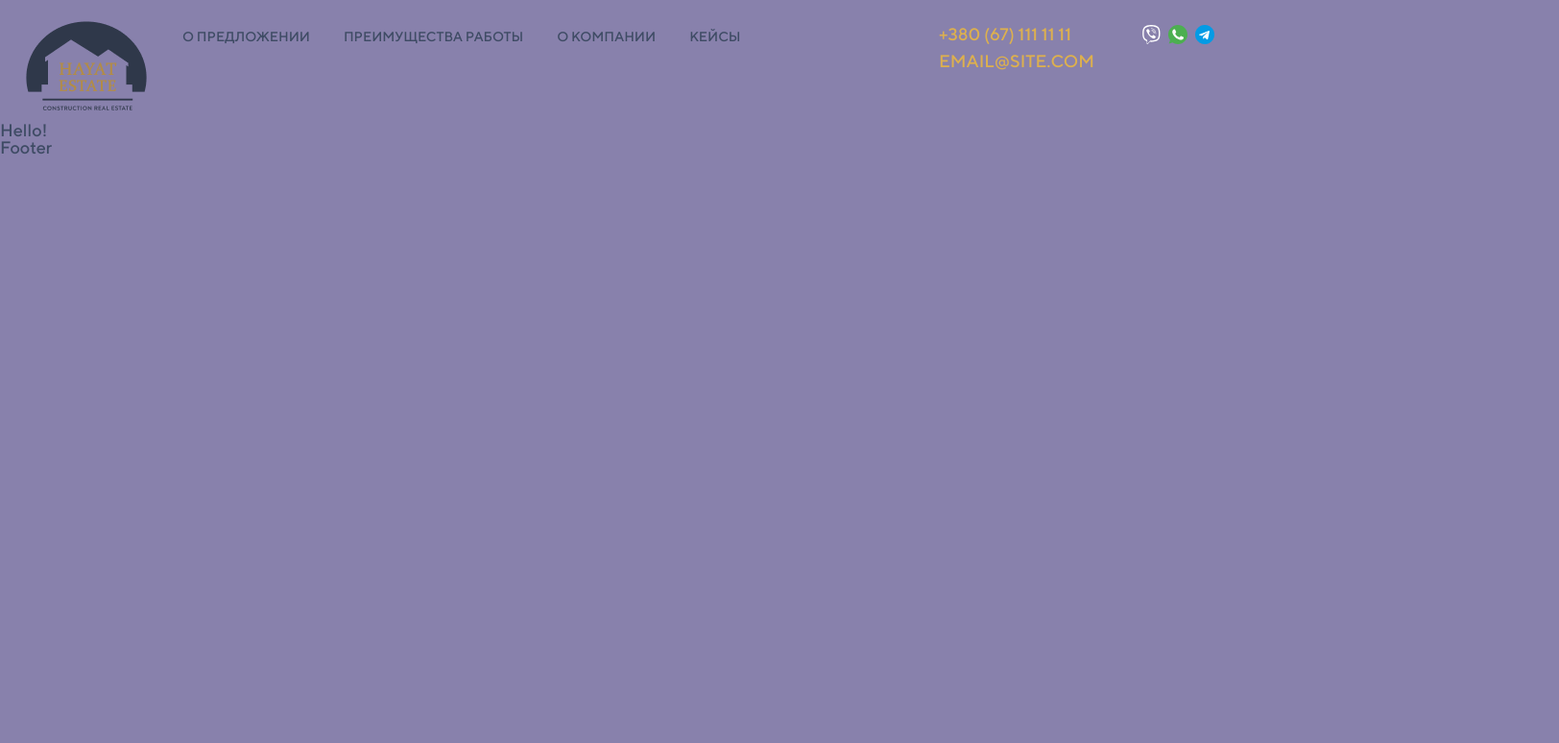
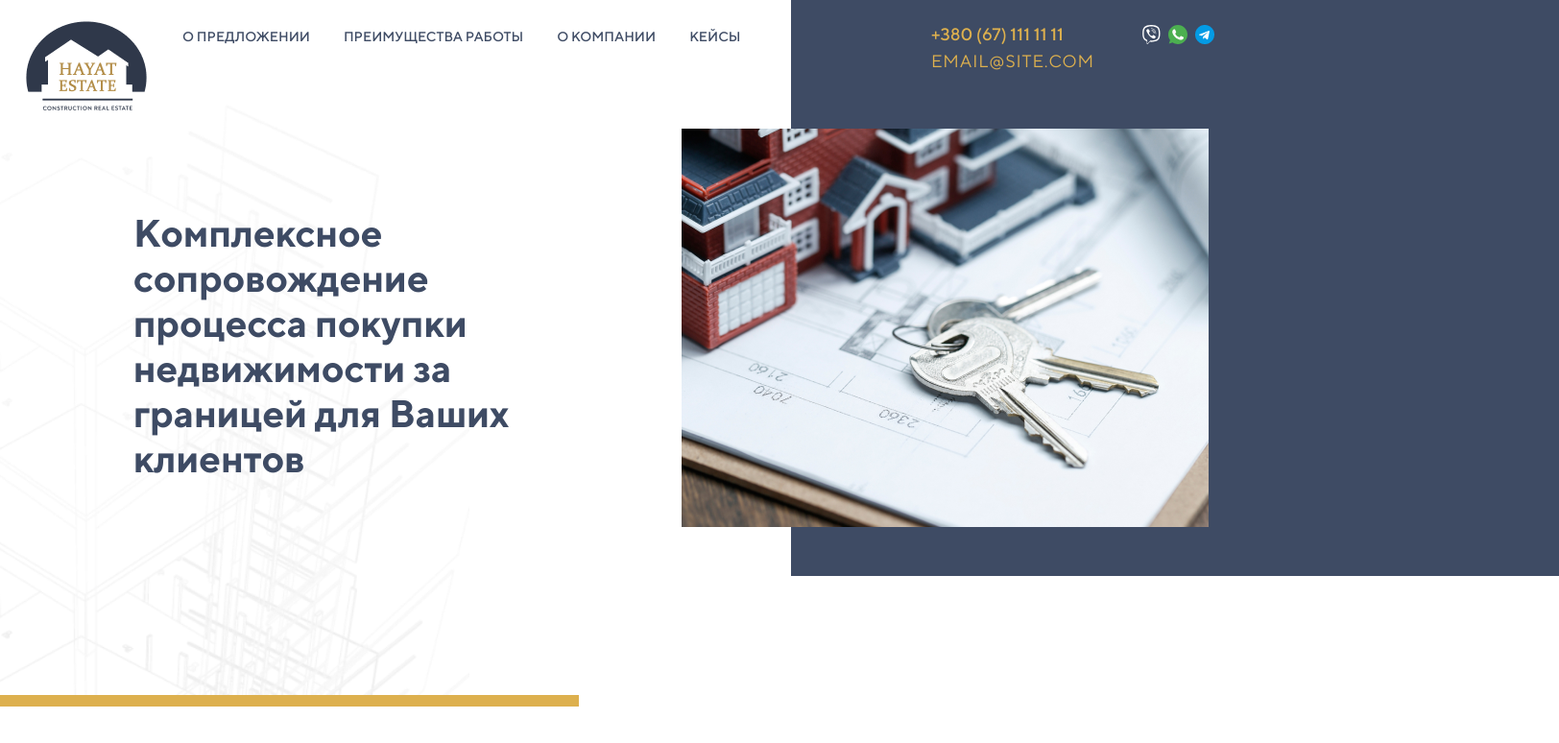
Before and after one commit to yaborodinov/TerraPromo, a website: page src/index.html in a window 1280 px wide. Shown: the whole page at 96% size, 1624 px wide, since content can reach past the window. Drawn offline with nearby package versions, Linux system fonts and the light colour scheme; files that its build step writes are made by us from their sources; files whose address does not match are found by name.

Commit message:
верстка на позишн абсолют. буду переделывать

```diff
--- /dev/null
+++ b/src/assets/scss/blocks/footer.scss
@@ -0,0 +1,6 @@
+.footer{
+    width: 60.3rem;
+    height: 1.2rem;
+    background-color: $secondary;
+    margin-top: -1.2rem;
+}
--- a/src/assets/scss/blocks/header.scss
+++ b/src/assets/scss/blocks/header.scss
@@ -28,5 +28,6 @@
     & .nav{
         display: block;
         padding-right: 5rem;
-    }
+    };
+
 }
--- a/src/assets/scss/blocks/nav.scss
+++ b/src/assets/scss/blocks/nav.scss
@@ -5,6 +5,8 @@
         display: block;
     }
 }
+
+
 
 
 .nav__link{
@@ -19,7 +21,10 @@
         font-size: 1.8rem;
         line-height: 21px;
         color: $secondary;
-
+    }
+    &--thin{
+        font-weight: 400;
+        letter-spacing: 0.05em;
     }
     &:hover{
         color: $secondary;
--- /dev/null
+++ b/src/assets/scss/blocks/section.scss
@@ -0,0 +1,64 @@
+.section{
+    margin-top: 0.7rem;
+    margin-bottom: 18.7rem;
+    display: flex;
+    position: relative;
+}
+.section__title-block{
+    width: 50%;
+    margin-top: 8.5rem;
+}
+.section__title{
+    display: block;
+
+    margin-left: 12.4rem;
+    max-width: 43.7rem;
+    font-size: 4rem;
+    line-height: 47px;
+    letter-spacing: 0.05;
+    font-weight: 700;
+    color: $primary;
+}
+.section__title-bg{
+    width: 85.6rem;
+    height: 75.6rem;
+    overflow: hidden;
+    position: absolute;
+    top: -15.5rem;
+    left: -38.2rem;
+    z-index: -10;
+    img{
+        width: 100%;
+        height: auto;
+    }
+}
+
+.section__about-block{
+    width: 50%;
+    margin-right: 0.6rem;
+    display: flex;
+    justify-content: flex-end;
+    position: relative;
+}
+
+.section__about-image{
+    max-width: 54.9rem;
+
+
+}
+.section__about-image-item{
+    width: 100%;
+    height: auto;
+}
+
+.section__about-bg{
+    position: absolute;
+    left: 18.7rem;
+    bottom: -5.1rem;
+    z-index: -20;
+
+    background-color: $primary;
+    height: 80rem;
+    width: 80rem;
+
+}
--- a/src/assets/scss/style.scss
+++ b/src/assets/scss/style.scss
@@ -13,14 +13,21 @@
     font-weight: 700;
     font-style: normal;
 }
+@font-face{
+    font-family: "TT Norms";
+    src:url("../fonts/TTNorms-Regular.ttf");
+    font-weight: 400;
+    font-style: normal;
+}
 
 html{
     font-size: 10px;
+    overflow: hidden;
 }
 body {
     font-family: "TT Norms";
     font-weight: 500;
-    background-color: rgb(136, 129, 172);
+    background-color: rgb(255, 255, 255);
     font-size: 21px;
     color: $primary;
     font-size: 1.8rem;
@@ -50,3 +57,5 @@ a{
 @import "blocks/header";
 @import "blocks/nav";
 @import "blocks/social";
+@import "blocks/section";
+@import "blocks/footer";
--- a/src/index.html
+++ b/src/index.html
@@ -3,4 +3,23 @@ layout: default
 title: Borodinov | Home
 ---
 
-Hello!
+<main class="main">
+    <div class="container">
+        <div class="section">
+            <div class="section__title-block">
+                <h1 class="section__title">Комплексное сопровождение процесса покупки недвижимости за границей для Ваших клиентов</h1>
+                <div class="section__title-bg">
+                    <img src="./assets/images/section/bg-img.png" alt="покупкa недвижимости">
+                </div>
+            </div>
+
+            <div class="section__about-block">
+                <div class="section__about-image">
+                    <img class="section__about-image-item" src="./assets/images/section/key.png" alt="">
+                </div>
+                <div class="section__about-bg"></div>
+            </div>
+
+        </div>
+    </div>
+</main>
--- a/src/partials/footer.html
+++ b/src/partials/footer.html
@@ -1 +1 @@
-<footer>Footer</footer>
+<footer class="footer"></footer>
--- a/src/partials/header.html
+++ b/src/partials/header.html
@@ -23,23 +23,23 @@
                 <nav class="nav">
                     <ul class="nav__list nav__list--db ">
                         <li class="nav__item"><a class="nav__link nav__link--header-r" href="#">+380 (67) 111 11 11</a></li>
-                        <li class="nav__item"><a class="nav__link nav__link--header-r" href="#">email@site.com</a></li>
+                        <li class="nav__item "><a class="nav__link nav__link--header-r nav__link--thin" href="#">email@site.com</a></li>
                     </ul>
                 </nav>
                 <div class="social__block">
                     <div class="social__item">
                         <a href="#">
-                            <img src="../assets/images/social/viber.svg" alt="">
+                            <img src="../assets/images/social/viber.svg" alt="выйбер">
                         </a>
                     </div>
                     <div class="social__item">
                         <a href="#">
-                            <img src="../assets/images/social/whatsapp.svg" alt="">
+                            <img src="../assets/images/social/whatsapp.svg" alt="вотсап">
                         </a>
                     </div>
                     <div class="social__item">
                         <a href="#">
-                            <img src="../assets/images/social/telegram.png" alt="">
+                            <img src="../assets/images/social/telegram.png" alt="телеграм">
                         </a>
                     </div>
                 </div>
```
Also changed, not shown: dist/assets/css/style.min.css, dist/assets/fonts/TTNorms-Regular.ttf (added), dist/assets/images/412 1.png (added), dist/assets/images/section/412 1.png (added), dist/assets/images/section/bg-img.png (added), dist/assets/images/section/key.png (added), dist/index.html, src/assets/fonts/TTNorms-Regular.ttf (added), src/assets/images/section/bg-img.png (renamed from src/assets/images/bg-img.png), src/assets/images/section/key.png (added).
